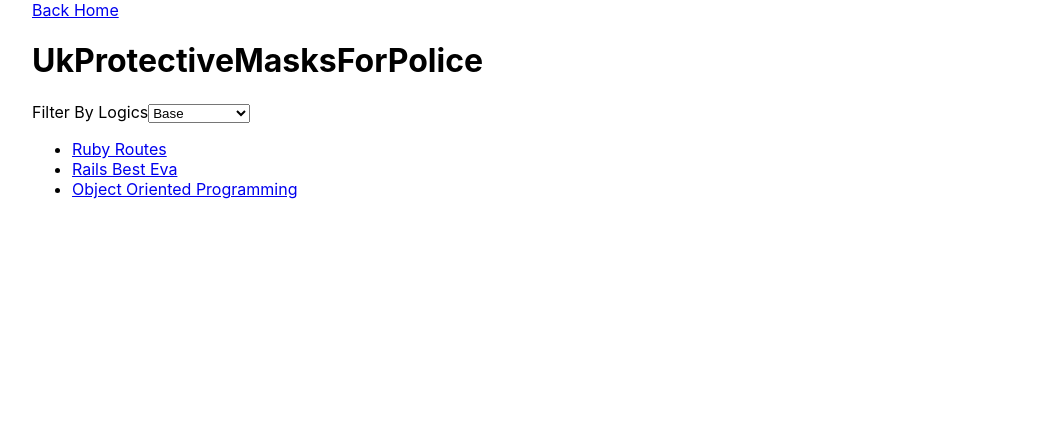
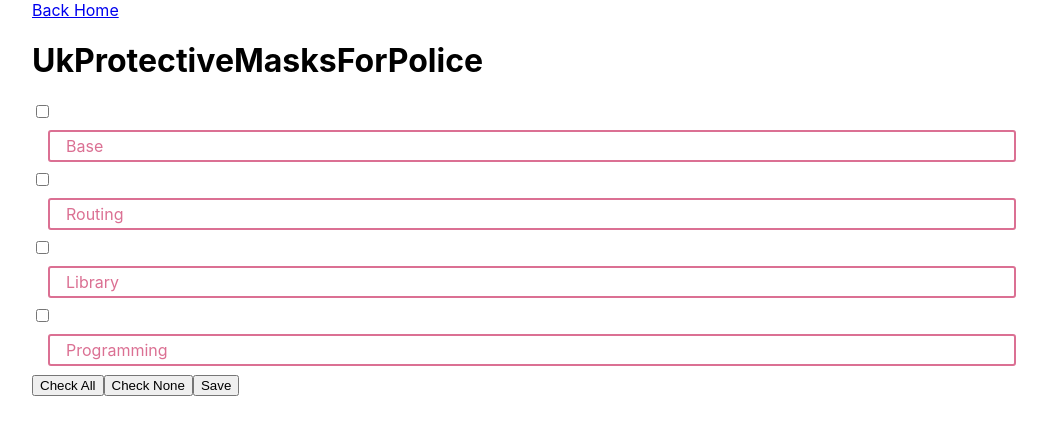
Before and after one commit to europach/europach-app, a React (Create React App) app: page /uk in a window 1280 px wide. Shown: the top 434 px of the page, without its empty margins (108-1155 px from the left). Built offline with nearby package versions, Linux system fonts and the light colour scheme.

Commit message:
hacking together checkboxes

```diff
--- a/package.json
+++ b/package.json
@@ -7,7 +7,8 @@
     "react-dom": "^16.7.0",
     "react-router-dom": "^4.3.1",
     "react-scripts": "2.1.3",
-    "reselect": "^4.0.0"
+    "reselect": "^4.0.0",
+    "styled-components": "^4.1.3"
   },
   "scripts": {
     "start": "react-scripts start",
--- /dev/null
+++ b/src/components/Checkbox.js
@@ -0,0 +1,39 @@
+import React from "react";
+import styled, { css } from 'styled-components'
+
+const Button = styled.div`
+  background: transparent;
+  border-radius: 3px;
+  border: 2px solid palevioletred;
+  color: palevioletred;
+  margin: 0.5em 1em;
+  padding: 0.25em 1em;
+
+  ${props => props.isSelected && css`
+    background: palevioletred;
+    color: white;
+  `}
+`;
+
+const CheckboxButton = ({ label, isSelected }) => (
+  <Button isSelected={isSelected}>
+    { label }
+  </Button>
+);
+
+const Checkbox = ({ label, isSelected, onCheckboxChange }) => (
+  <div>
+    <label>
+      <input
+        type="checkbox"
+        name={label}
+        checked={isSelected}
+        onChange={onCheckboxChange}
+      />
+
+      <CheckboxButton label={label} isSelected={isSelected} />
+    </label>
+  </div>
+);
+
+export default Checkbox;
--- /dev/null
+++ b/src/components/LogicMultiSelect.js
@@ -0,0 +1,79 @@
+import React, { Component } from "react";
+import Checkbox from "./Checkbox";
+
+const OPTIONS = ["Base", "Routing", "Library", "Programming"];
+
+class LogicMultiSelect extends Component {
+  state = {
+    checkboxes: OPTIONS.reduce(
+      (options, option) => ({
+        ...options,
+        [option]: false
+      }),
+      {}
+    )
+  };
+
+  selectAllCheckboxes = isSelected => {
+    Object.keys(this.state.checkboxes).forEach(checkbox => {
+      this.setState(prevState => ({
+        checkboxes: {
+          ...prevState.checkboxes,
+          [checkbox]: isSelected
+        }
+      }));
+    });
+  };
+
+  selectAll = () => this.selectAllCheckboxes(true);
+  deselectAll = () => this.selectAllCheckboxes(false);
+
+  handleCheckboxChange = changeEvent => {
+    const { name } = changeEvent.target;
+
+    this.setState(prevState => ({
+      checkboxes: {
+        ...prevState.checkboxes,
+        [name]: !prevState.checkboxes[name]
+      }
+    }));
+  };
+
+  handleFormSubmit = formSubmitEvent => {
+    formSubmitEvent.preventDefault();
+
+    this.props.onChange(
+      Object.keys(this.state.checkboxes)
+      .filter(checkbox => this.state.checkboxes[checkbox])
+    )
+  };
+
+  createCheckbox = option => (
+    <Checkbox
+      label={option}
+      isSelected={this.state.checkboxes[option]}
+      onCheckboxChange={this.handleCheckboxChange}
+      key={option}
+    />
+  );
+
+  createCheckboxes = () => OPTIONS.map(this.createCheckbox);
+
+  render() {
+    return (
+      <div>
+        <form onSubmit={this.handleFormSubmit}>
+          {this.createCheckboxes()}
+
+          <div>
+            <button type="button" onClick={this.selectAll}>Check All</button>
+            <button type="button" onClick={this.deselectAll}>Check None</button>
+            <button type="submit">Save</button>
+          </div>
+        </form>
+      </div>
+    );
+  }
+}
+
+export default LogicMultiSelect;
--- a/src/components/TimeLine.js
+++ b/src/components/TimeLine.js
@@ -1,6 +1,6 @@
 import React from 'react';
 import { Link } from 'react-router-dom'
-import LogicFilterForm from './LogicFilterForm';
+import LogicMultiSelect from './LogicMultiSelect';
 import { storyFilter } from './StoryFilter';
 
 class TimeLine extends React.Component {
@@ -24,26 +24,28 @@ class TimeLine extends React.Component {
     })
   }
 
-  handleOnChange(selectedValue) {
+  handleOnChange(selectedValues) {
     this.setState({
-      selectedEvents: storyFilter(this.state.currentStory, selectedValue)
+      selectedEvents: {}
     })
+
+    console.log('selected', selectedValues)
   }
 
   render() {
     return (
       <div>
-        <LogicFilterForm onChange={this.handleOnChange}/>
+        <LogicMultiSelect onChange={this.handleOnChange}/>
 
         <ul>
           {
-            this.state.selectedEvents && this.state.selectedEvents.map(({ name, id }) => (
-              <li key={id}>
-                <Link to={`${this.props.match.url}/${id}`}>
-                  {name}
-                </Link>
-              </li>
-            ))
+            // this.state.selectedEvents && this.state.selectedEvents.map(({ name, id }) => (
+            //   <li key={id}>
+            //     <Link to={`${this.props.match.url}/${id}`}>
+            //       {name}
+            //     </Link>
+            //   </li>
+            // ))
           }
         </ul>
       </div>
--- a/src/events/UkEvents.js
+++ b/src/events/UkEvents.js
@@ -19,5 +19,12 @@ export const UkEvents = [
     description: 'best eva, everyone should program like this!',
     startDate: '1980-01-05',
     logics: ['programming']
+  },
+  {
+    name: 'meta programming',
+    id: 'meta-programming',
+    description: 'who needs to ever code!',
+    startDate: '1981-01-07',
+    logics: ['programming', 'meta programming']
   }
 ]
--- a/src/stories/UkStory.js
+++ b/src/stories/UkStory.js
@@ -10,7 +10,7 @@ const UkStory = ({ match }) => {
         UkProtectiveMasksForPolice
       </h1>
 
-      <Route exact path={match.path} component={TimeLine} story={'uk'} />
+      <Route exact path={match.path} component={TimeLine} />
     </div>
   )
 }
```
Also changed, not shown: src/events/TurkeyEvents.js (added), 1 other file (tests, documents, lock files or other folders).
